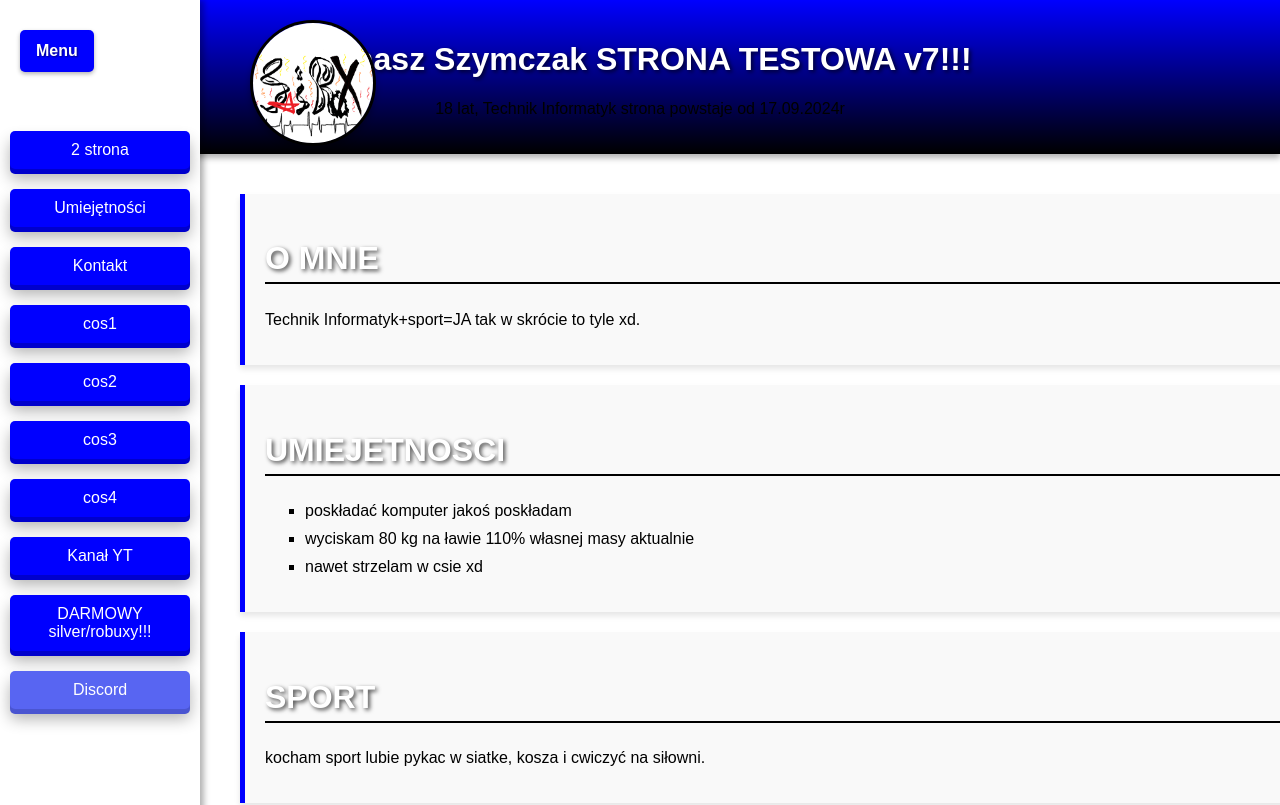
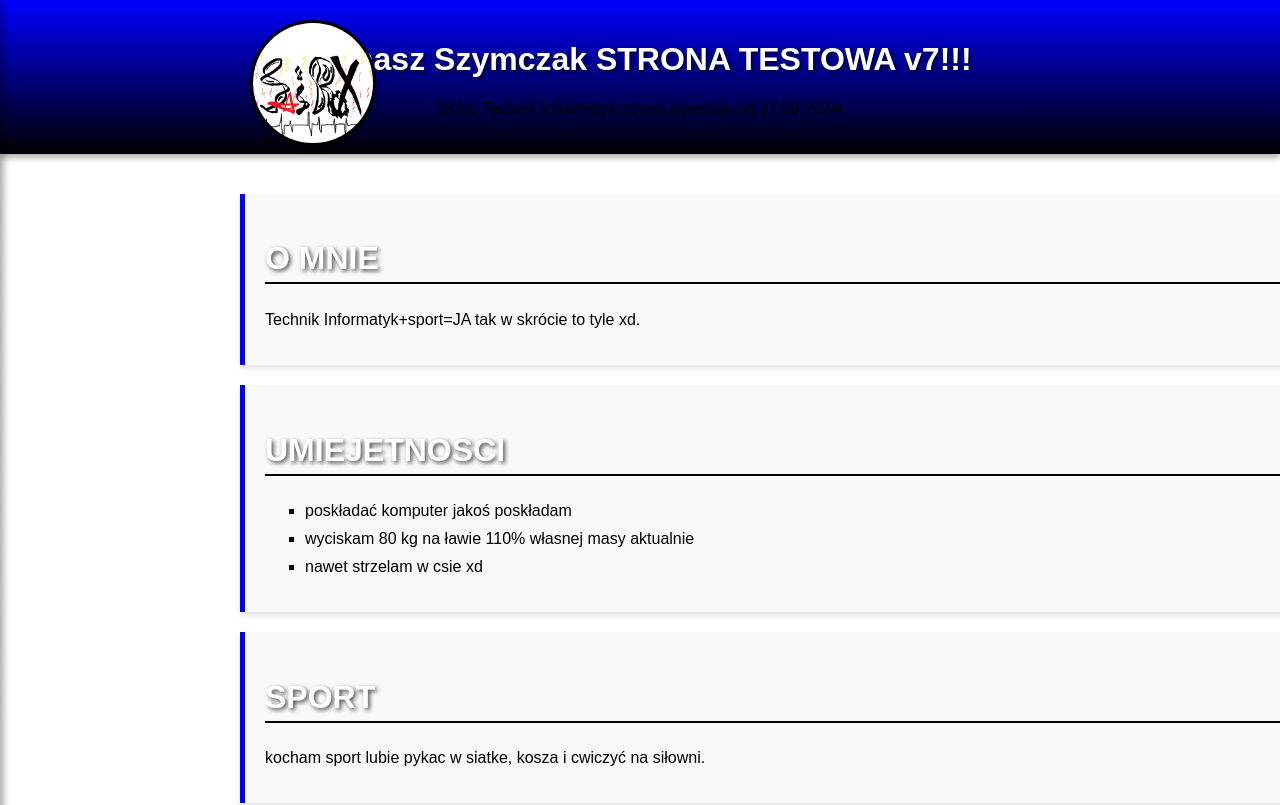
Before and after one commit to sairoxTV/sairoxpage, a plain HTML site: page index.html in a window 1280 px wide. Shown: the top 805 px of the page. Drawn offline with Linux system fonts and the light colour scheme.

Commit message:
Update index.html

```diff
--- a/index.html
+++ b/index.html
@@ -19,7 +19,7 @@
 </header>
 
 
-    <nav id="sidebar">
+    <nav id="sidebar" class="hidden">
         <button id="toggle-button" class="nav-button">Menu</button>
         <a href="index2.html" class="nav-button">2 strona</a>
         <a href="umiejetnosci.html" class="nav-button">Umiejętności</a>
```
